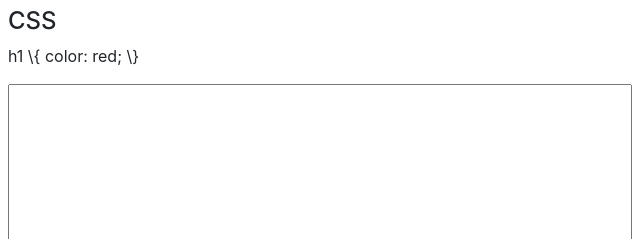
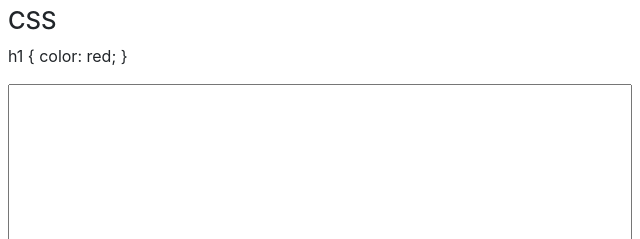
Before and after one commit to codeposted/codeposted.github.io, a plain HTML site: page index.html in a window 1280 px wide. Shown: the part 393-632 px from the top of the page, 0-640 px from the left. Drawn offline with nearby package versions, Linux system fonts and the light colour scheme.

Commit message:
changed ui

```diff
--- a/index.html
+++ b/index.html
@@ -33,7 +33,7 @@
                     <textarea id="html" spellcheck="false"></textarea>
 
                     <h4 class="mt-1">CSS</h4>
-                    <p>h1 \{ color: red; \}</p>
+                    <p>h1 { color: red; }</p>
                     <textarea id="css" spellcheck="false"></textarea>
                 </form>
             </div>
```
